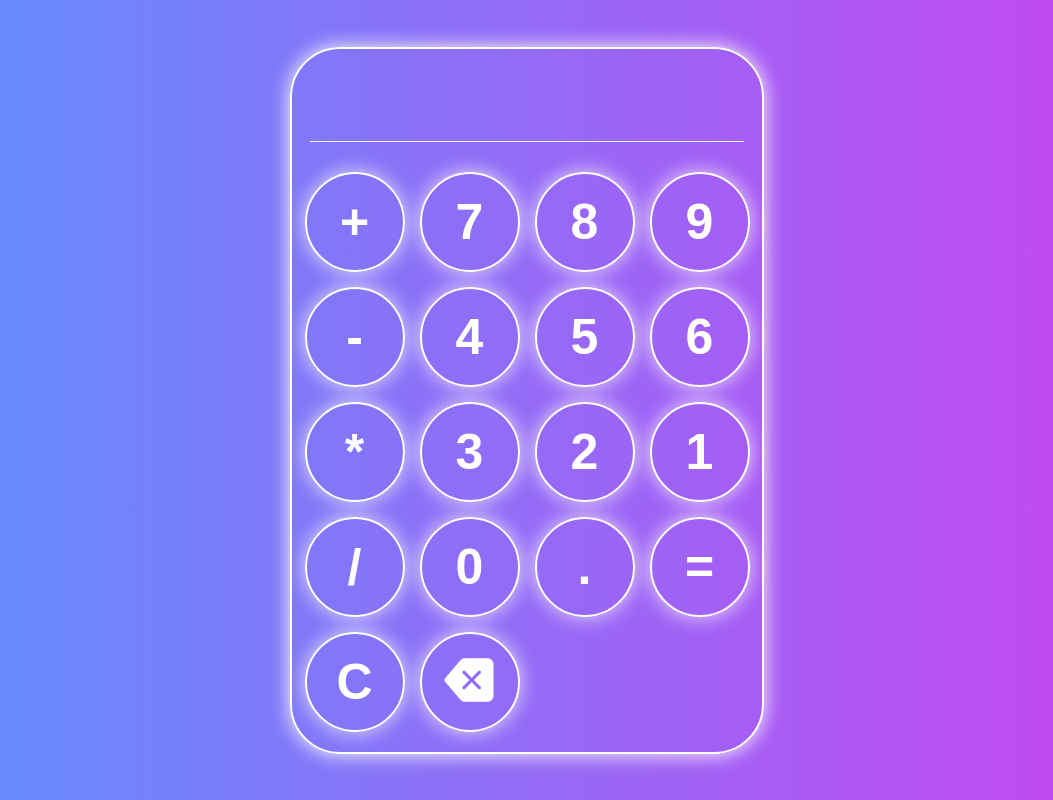
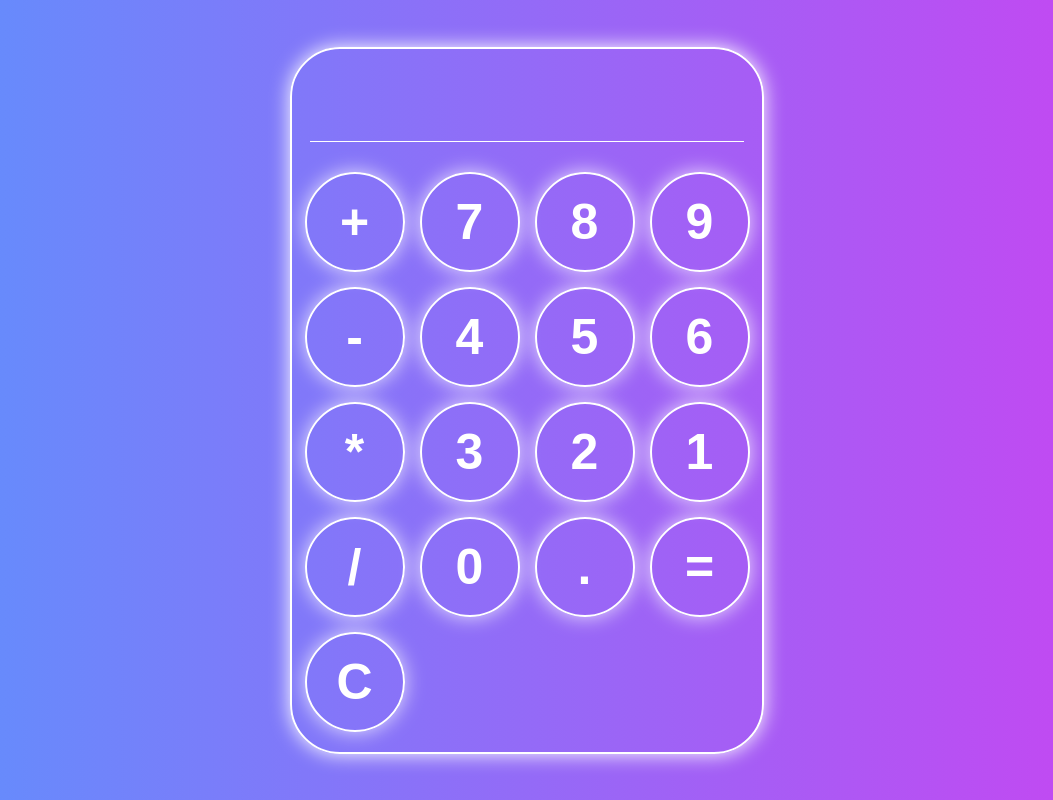
Before and after one commit to kryszczynnnnn/calculator, a plain HTML site: page index.html in a window 1280 px wide. Shown: the whole page, without its empty margins (113-1166 px from the left). Drawn offline with nearby package versions, Linux system fonts and the light colour scheme.

Commit message:
Update index.html
Deleted "delete-lat-num-button"

```diff
--- a/index.html
+++ b/index.html
@@ -28,7 +28,7 @@
             <button onclick="appendDisplay('.')">.</button>
             <button onclick="calculate()">=</button>
             <button onclick="clearDisplay()" class="operator">C</button>
-            <button onclick="deleteLastChar()" class="back"><i class="bi bi-backspace-fill"></i></button>
+         <!--   <button onclick="deleteLastChar()" class="back"><i class="bi bi-backspace-fill"></i></button>-->
         </div>
     </div>
     <script src="script.js"></script>
```
